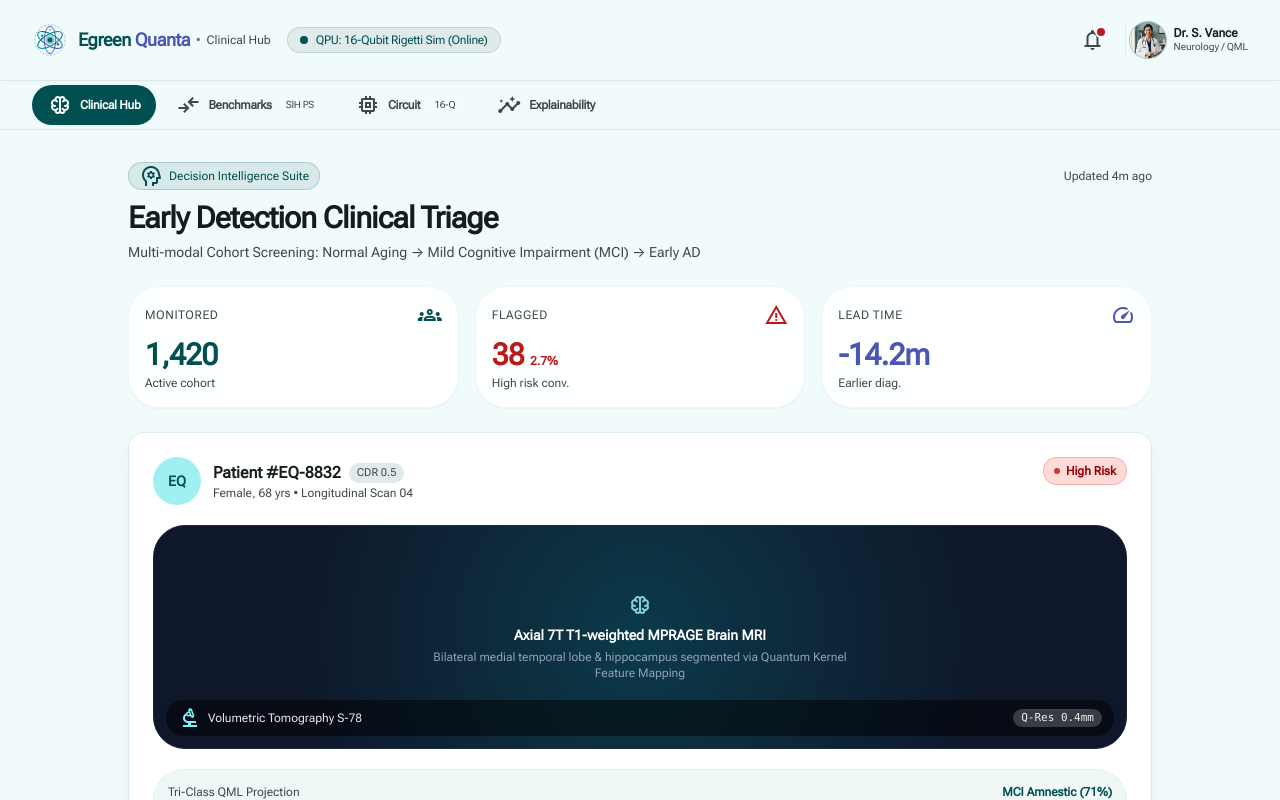
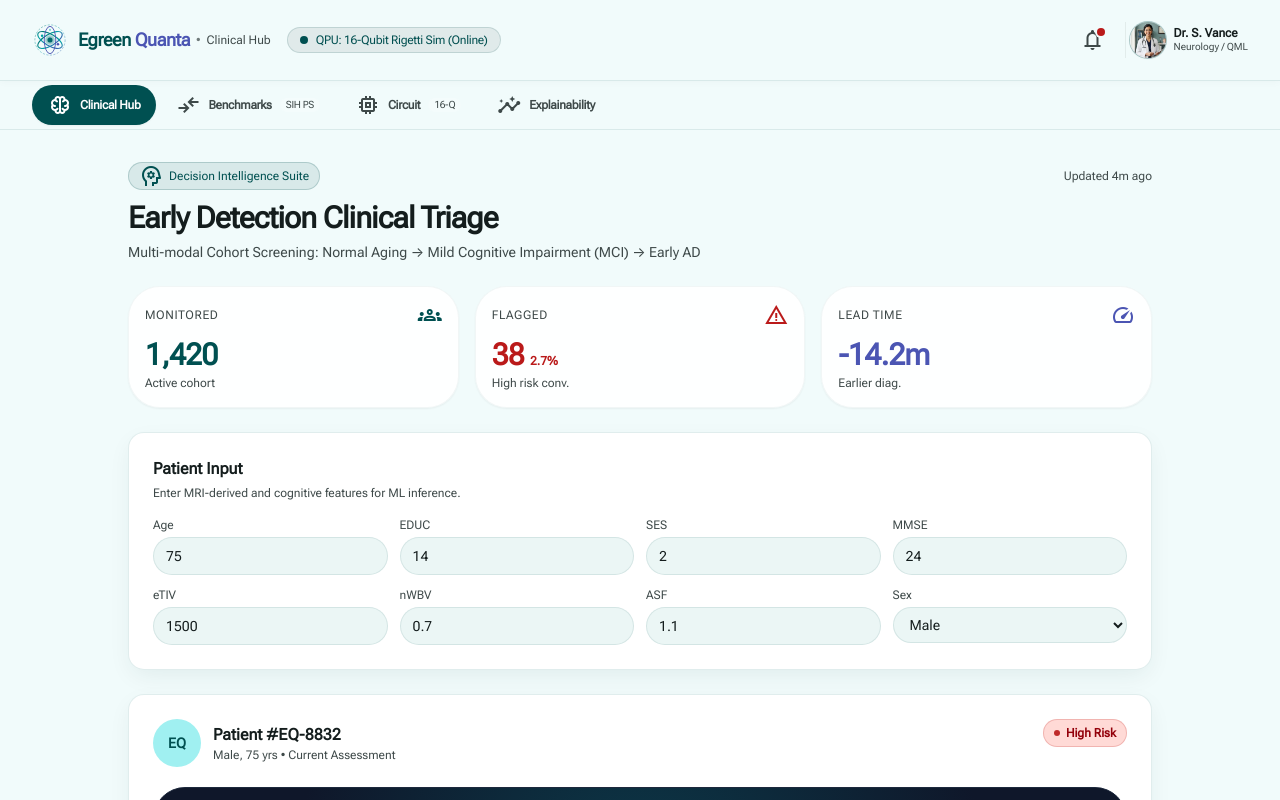
Before and after one commit to srvirv/egreen-quanta, a React (Vite) app in the folder frontend/: page /clinical in a window 1280 px wide. Shown: the top 800 px of the page. Built offline with nearby package versions, Linux system fonts and the light colour scheme.

Commit message:
Connect frontend to ML prediction API

```diff
--- a/frontend/src/pages/ClinicalHub.jsx
+++ b/frontend/src/pages/ClinicalHub.jsx
@@ -1,3 +1,4 @@
+import { useState } from 'react'
 import Card from '../components/ui/Card'
 import Chip from '../components/ui/Chip'
 import Button from '../components/ui/Button'
@@ -5,6 +6,34 @@ import MetricTile from '../components/ui/MetricTile'
 import SegmentedBar from '../components/ui/SegmentedBar'
 
 export default function ClinicalHub() {
+  const [prediction, setPrediction] = useState(null)
+
+  const [patientData, setPatientData] = useState({
+    Age: 75,
+    EDUC: 14,
+    SES: 2,
+    MMSE: 24,
+    eTIV: 1500,
+    nWBV: 0.70,
+    ASF: 1.1,
+    M_F: 'M',
+  })
+
+  const runPrediction = async () => {
+    const response = await fetch('http://127.0.0.1:8000/predict', {
+      method: 'POST',
+      headers: {
+        'Content-Type': 'application/json',
+      },
+      body: JSON.stringify({
+        ...patientData,
+      }),
+    })
+
+    const data = await response.json()
+    setPrediction(data)
+  }
+
   return (
     <div className="flex flex-col gap-6 max-w-5xl mx-auto">
       {/* Executive Triage Header */}
@@ -49,6 +78,61 @@ export default function ClinicalHub() {
         />
       </section>
 
+      {/* Patient Input */}
+      <Card
+        elevation={2}
+        className="flex flex-col gap-4 border border-primary/10"
+      >
+        <div>
+          <h2 className="font-semibold text-base text-on-surface">
+            Patient Input
+          </h2>
+          <p className="text-xs text-on-surface-variant mt-1">
+            Enter MRI-derived and cognitive features for ML inference.
+          </p>
+        </div>
+
+        <div className="grid grid-cols-2 md:grid-cols-4 gap-3">
+          {["Age", "EDUC", "SES", "MMSE", "eTIV", "nWBV", "ASF"].map((field) => (
+            <label key={field} className="flex flex-col gap-1">
+              <span className="text-xs text-on-surface-variant font-medium">
+                {field}
+              </span>
+              <input
+                type="number"
+                value={patientData[field]}
+                onChange={(e) =>
+                  setPatientData({
+                    ...patientData,
+                    [field]: Number(e.target.value),
+                  })
+                }
+                className="px-3 py-2 rounded-lg border border-primary/10 bg-surface-container-low text-sm outline-none focus:ring-2 focus:ring-primary/30"
+              />
+            </label>
+          ))}
+
+          <label className="flex flex-col gap-1">
+            <span className="text-xs text-on-surface-variant font-medium">
+              Sex
+            </span>
+            <select
+              value={patientData.M_F}
+              onChange={(e) =>
+                setPatientData({
+                  ...patientData,
+                  M_F: e.target.value,
+                })
+              }
+              className="px-3 py-2 rounded-lg border border-primary/10 bg-surface-container-low text-sm outline-none"
+            >
+              <option value="M">Male</option>
+              <option value="F">Female</option>
+            </select>
+          </label>
+        </div>
+      </Card>
+
       {/* Quick Patient Risk Spotlight Card */}
       <Card
         elevation={2}
@@ -63,12 +147,9 @@ export default function ClinicalHub() {
             <div className="flex flex-col">
               <div className="flex items-center gap-2">
                 <span className="font-semibold text-base text-on-surface">Patient #EQ-8832</span>
-                <span className="px-2 py-0.5 rounded-full bg-surface-container-high text-on-surface-variant text-[11px] font-medium">
-                  CDR 0.5
-                </span>
               </div>
               <span className="text-xs text-on-surface-variant">
-                Female, 68 yrs • Longitudinal Scan 04
+                {patientData.M_F === 'M' ? 'Male' : 'Female'}, {patientData.Age} yrs • Current Assessment
               </span>
             </div>
           </div>
@@ -106,12 +187,41 @@ export default function ClinicalHub() {
 
         {/* Tri-Class Hybrid Prediction Gauge */}
         <SegmentedBar
-          title="Tri-Class QML Projection"
-          leadingTag="MCI Amnestic (71%)"
+          title="Tri-Class ML Prediction"
+          leadingTag={
+            prediction
+              ? `${prediction.prediction} (${Math.round(
+                prediction.probabilities[prediction.prediction] * 100
+              )}%)`
+              : "Run inference"
+          }
           segments={[
-            { label: 'Normal', percentage: 12, color: 'bg-primary-fixed-dim', textColor: 'text-primary' },
-            { label: 'MCI Amnestic', percentage: 71, color: 'bg-secondary', textColor: 'text-secondary', active: true },
-            { label: 'Early AD', percentage: 17, color: 'bg-error', textColor: 'text-error' },
+            {
+              label: "Normal",
+              percentage: prediction
+                ? Math.round(prediction.probabilities["Normal"] * 100)
+                : 12,
+              color: "bg-primary-fixed-dim",
+              textColor: "text-primary",
+            },
+            {
+              label: "MCI-like",
+              percentage: prediction
+                ? Math.round(prediction.probabilities["MCI-like"] * 100)
+                : 71,
+              color: "bg-secondary",
+              textColor: "text-secondary",
+              active: prediction?.prediction === "MCI-like",
+            },
+            {
+              label: "AD",
+              percentage: prediction
+                ? Math.round(prediction.probabilities["AD"] * 100)
+                : 17,
+              color: "bg-error",
+              textColor: "text-error",
+              active: prediction?.prediction === "AD",
+            },
           ]}
         />
 
@@ -147,9 +257,14 @@ export default function ClinicalHub() {
         </div>
 
         <div className="flex items-center gap-2.5">
-          <Button variant="white" icon="play_arrow">
+          <Button
+            variant="white"
+            icon="play_arrow"
+            onClick={runPrediction}
+          >
             Run Batch Inference
           </Button>
+
           <button
             type="button"
             aria-label="Configure pipeline parameters"
```
Also changed, not shown: 1 other file (tests, documents, lock files or other folders).
